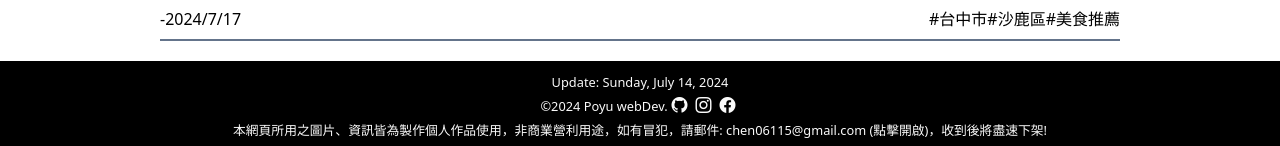
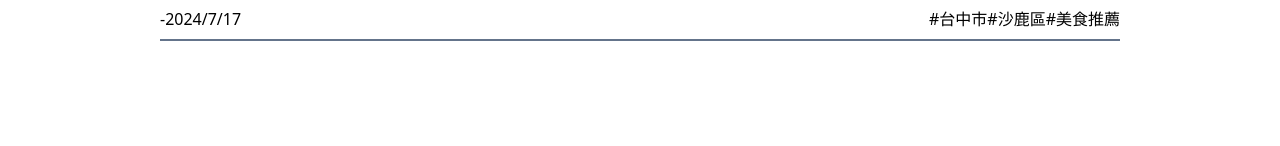
Before and after one commit to poyu105/LifeHub, a React (Vite) app: page / in a window 1280 px wide. Shown: the part 1040-1186 px from the top of the page. After the commit the page ends 1101 px from the top, so only its background shows below. Built offline with nearby package versions, Linux system fonts and the light colour scheme.

Commit message:
變更Footer位置

```diff
--- a/src/App.jsx
+++ b/src/App.jsx
@@ -5,7 +5,6 @@ import FoodRec from "./pages/FoodRec"
 import TrafficGuide from "./pages/TrafficGuide"
 import ShoppingGuide from "./pages/ShoppingGuide"
 import Entertainment from "./pages/Entertainment"
-import Footer from "./components/Footer"
 
 function App() {
   return (
@@ -21,7 +20,6 @@ function App() {
           <Route path="/ShoppingGuide" element={<ShoppingGuide/>}/>
           <Route path="/Entertainment" element={<Entertainment/>}/>
         </Routes>
-        <Footer/>
       </Router>
     </>
   )
```
